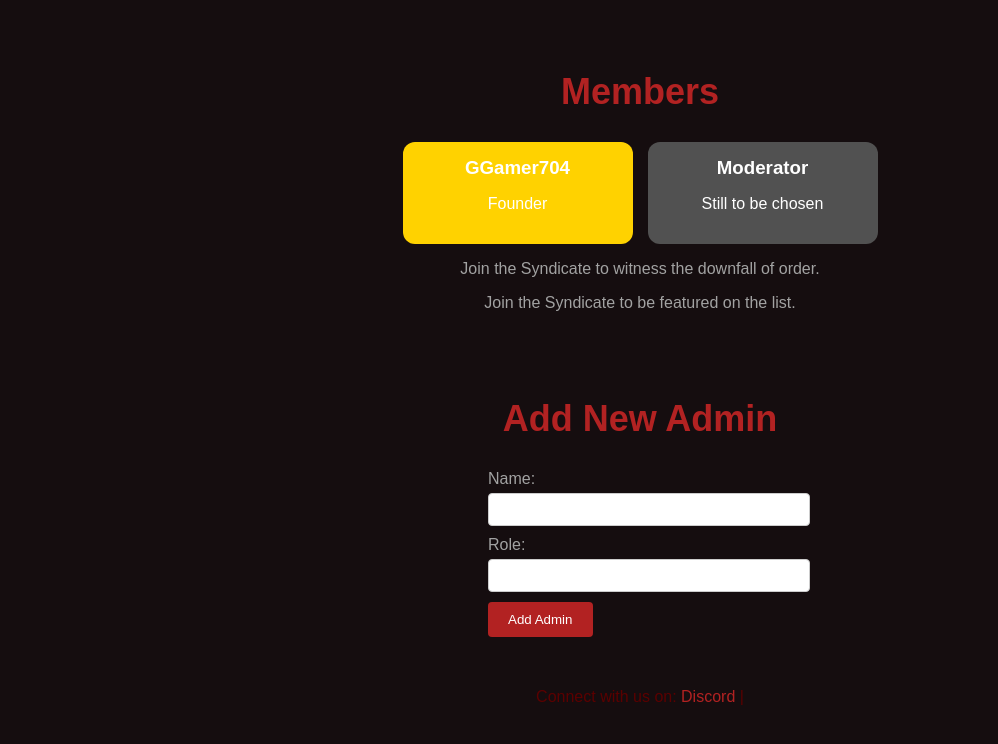
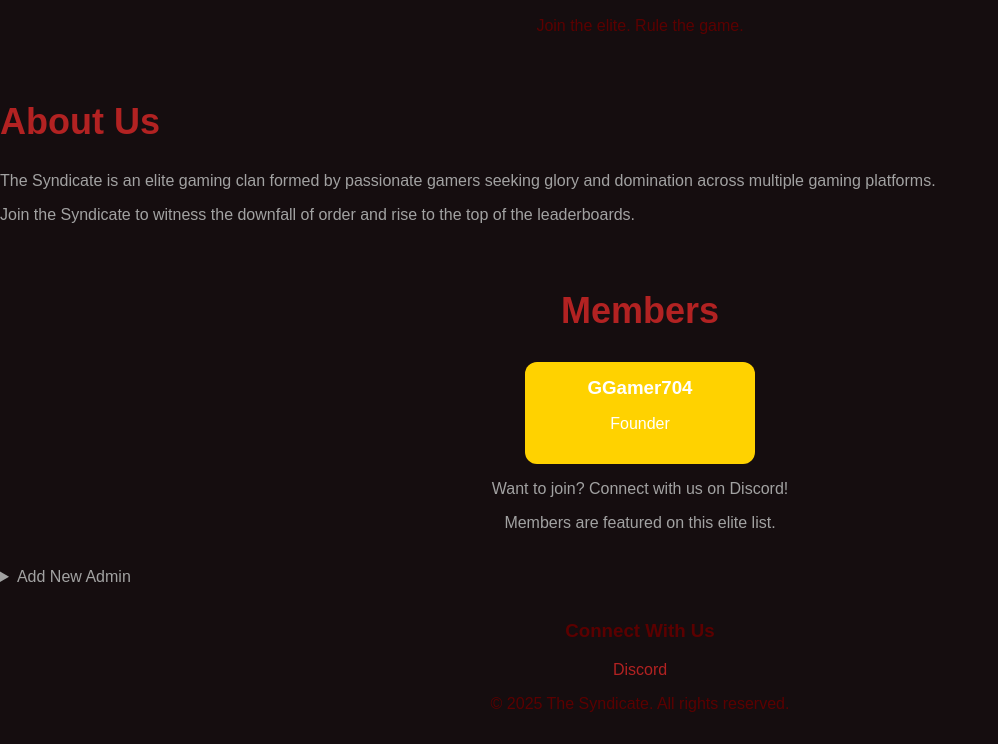
Before and after one commit to GGamer704/TheGameClan, a plain HTML site: page TheMainPhage.html in a window 1280 px wide. Shown: the part 704-1448 px from the top of the page, without its empty margins (0-998 px from the left). Drawn offline with Linux system fonts and the light colour scheme; a web font is replaced by a local one.

Commit message:
Update TheMainPhage.html
update

```diff
--- a/TheMainPhage.html
+++ b/TheMainPhage.html
@@ -3,25 +3,37 @@
 <head>
     <meta charset="UTF-8">
     <meta name="viewport" content="width=device-width, initial-scale=1.0">
+    <meta name="description" content="The Syndicate - Gaming Clan">
     <link rel="stylesheet" href="style.css">
     <link rel="stylesheet" href="https://fonts.cdnfonts.com/css/sprite-graffiti">
     <link rel="icon" href="SimpleLogo.webp">
-    <title>The Syndicate</title>
+    <title>The Syndicate | Gaming Clan</title>
 </head>
 <body>
     <nav class="NavBar">
         <ul>
-            <li><a href="#home" aria-label="Home">Home</a></li>
+            <li><a href="#home" aria-label="Home">Top</a></li>
             <li><a href="#members" aria-label="Members">Members</a></li>
-            <li><a href="#events" aria-label="Events">Events</a></li>
-            <li><a href="#contact" aria-label="Contact">Contact</a></li>
+            <li><a href="#about" aria-label="About">About</a></li>
+            <li><a href="#contact" aria-label="Contact">Discord</a></li>
         </ul>
     </nav>
 
     <header class="Top" id="home">
+        <div class="logo-container">
             <h1>The Syndicate</h1>
-        <img src="SimpleLogo.webp" alt="Simple Logo">
+            <img src="SimpleLogo.webp" alt="The Syndicate Logo" class="pulse-logo">
+            <p class="tagline">Join the elite. Rule the game.</p>
+        </div>
     </header>
+
+    <section class="About" id="about">
+        <h2>About Us</h2>
+        <div class="about-content">
+            <p>The Syndicate is an elite gaming clan formed by passionate gamers seeking glory and domination across multiple gaming platforms.</p>
+            <p>Join the Syndicate to witness the downfall of order and rise to the top of the leaderboards.</p>
+        </div>
+    </section>
 
     <section class="Mid" id="members">
         <h2>Members</h2>
@@ -30,30 +42,38 @@
                 <h3>GGamer704</h3>
                 <p>Founder</p>
             </div>
-            <div class="MemberCard">
-                <h3>Moderator</h3>
-                <p>Still to be chosen</p>
+            <!-- Other members will be loaded by JavaScript -->
         </div>
-        </div>
-        <p>Join the Syndicate to witness the downfall of order.</p>
-        <p class="small-text">Join the Syndicate to be featured on the list.</p>
+        <p class="join-text">Want to join? Connect with us on Discord!</p>
+        <p class="small-text">Members are featured on this elite list.</p>
     </section>
 
+    <details>
+        <summary>Add New Admin</summary>
         <section class="AdminForm" id="add-admin">
             <h2>Add New Admin</h2>
             <form id="adminForm">
+                <div class="form-group">
                     <label for="adminName">Name:</label>
-            <input type="text" id="adminName" name="adminName" required>
+                    <input type="text" id="adminName" name="adminName" required placeholder="Enter admin name">
+                </div>
+                <div class="form-group">
                     <label for="adminRole">Role:</label>
-            <input type="text" id="adminRole" name="adminRole" required>
-            <button type="submit">Add Admin</button>
+                    <input type="text" id="adminRole" name="adminRole" required placeholder="Enter admin role">
+                </div>
+                <button type="submit" class="submit-btn">Add Admin</button>
             </form>
         </section>
+    </details>
 
     <footer class="Footer" id="contact">
-        <p>Connect with us on:
-            <a href="https://discord.com" target="_blank" aria-label="Discord">Discord</a> |
-        </p>
+        <div class="footer-content">
+            <h3>Connect With Us</h3>
+            <div class="social-links">
+                <a href="https://discord.com" target="_blank" aria-label="Discord" class="discord-link">Discord</a>
+            </div>
+            <p class="copyright">© 2025 The Syndicate. All rights reserved.</p>
+        </div>
     </footer>
 
     <script src="script.js"></script>
```
Lines whose indentation alone changed are shown as unchanged.
